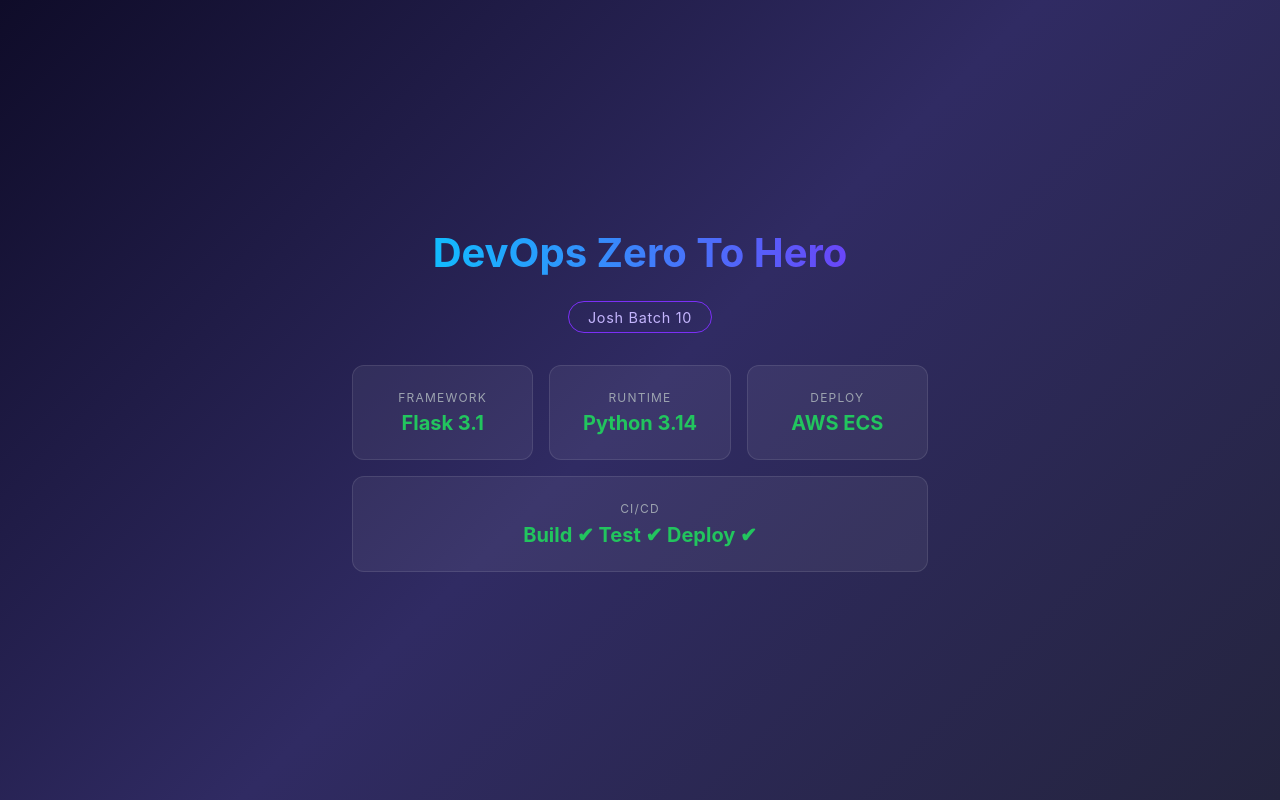
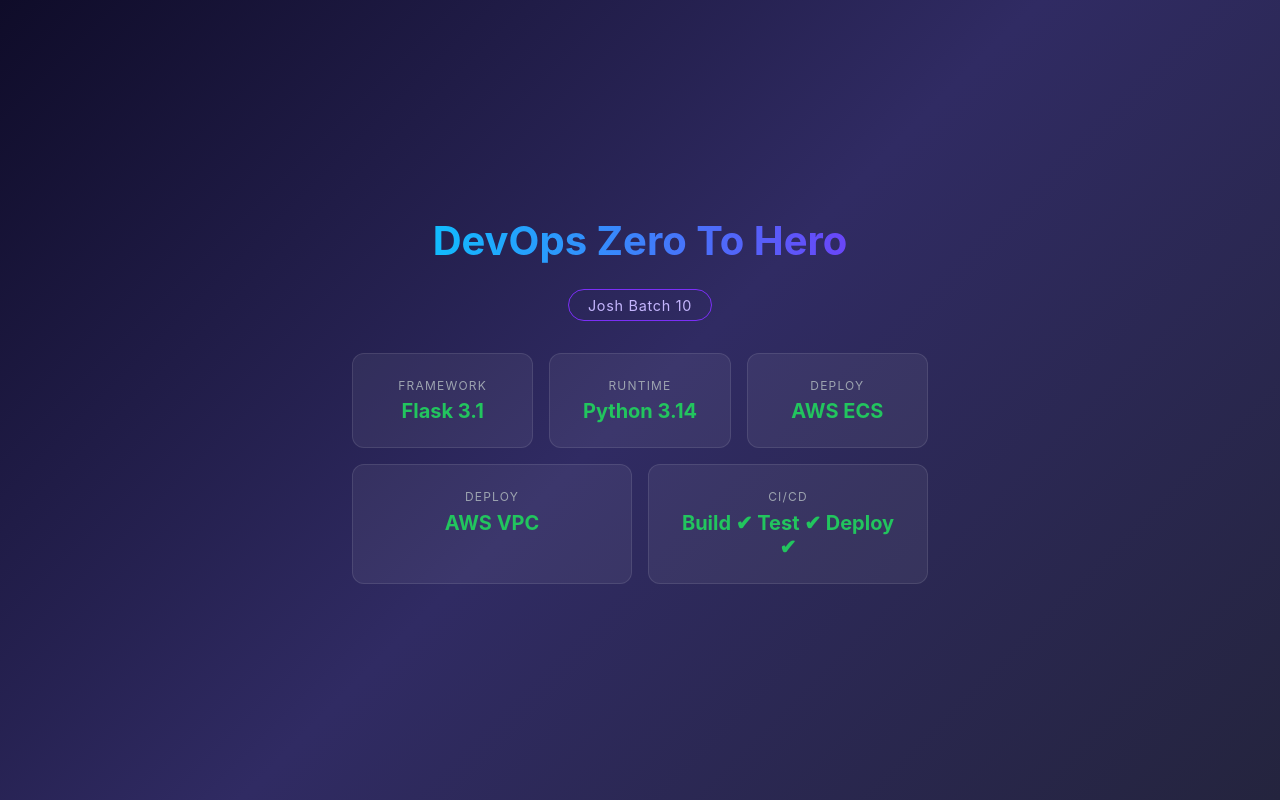
Before and after one commit to RiyaRai01/github-action-zero-to-hero, a Flask app: page / in a window 1280 px wide. Run offline with Flask 3, Linux system fonts and the light colour scheme.

Commit message:
added changes in template/index.html file

```diff
--- a/templates/index.html
+++ b/templates/index.html
@@ -84,6 +84,10 @@
                 <strong>AWS ECS</strong>
             </div>
             <div class="card">
+                <span>Deploy</span>
+                <strong>AWS VPC</strong>
+            </div>
+            <div class="card">
                 <span>CI/CD</span>
                 <strong>Build ✔ Test ✔ Deploy ✔</strong>
             </div>
```
